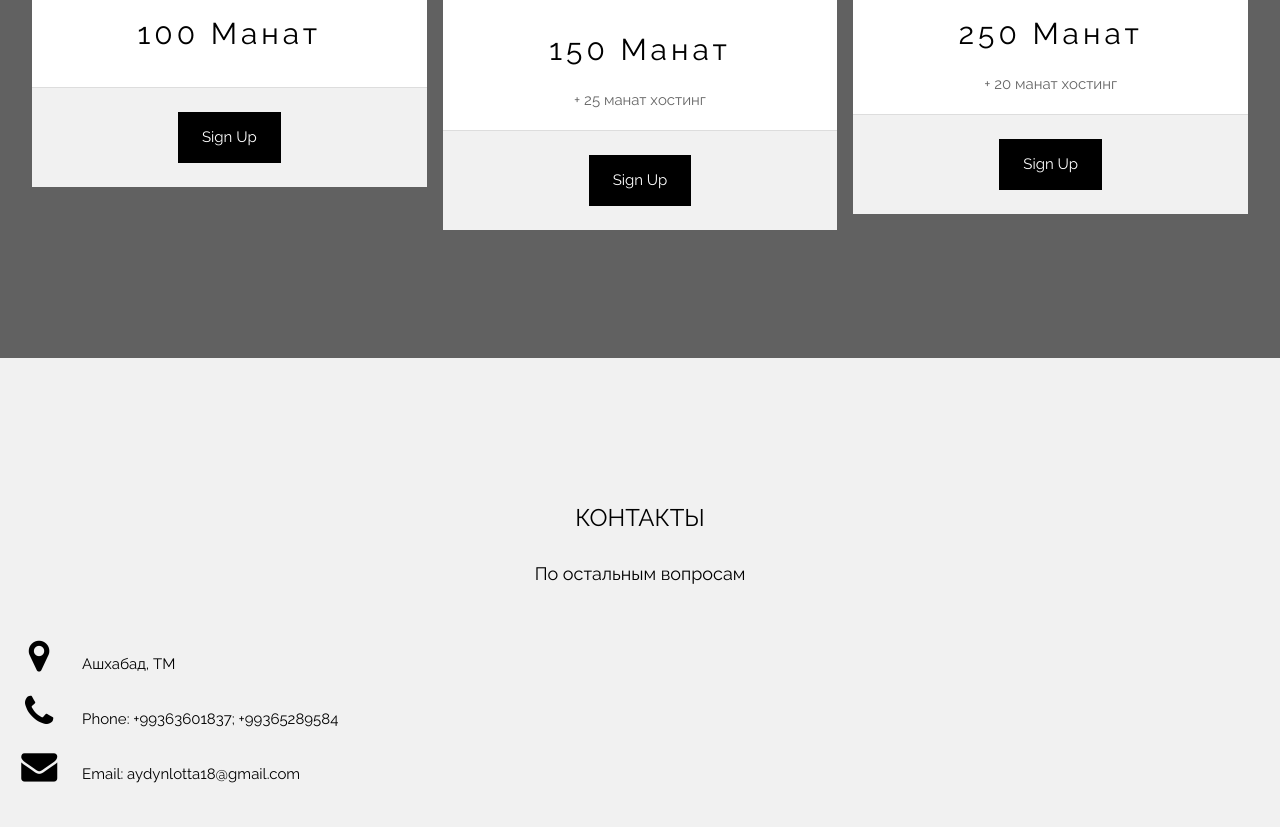
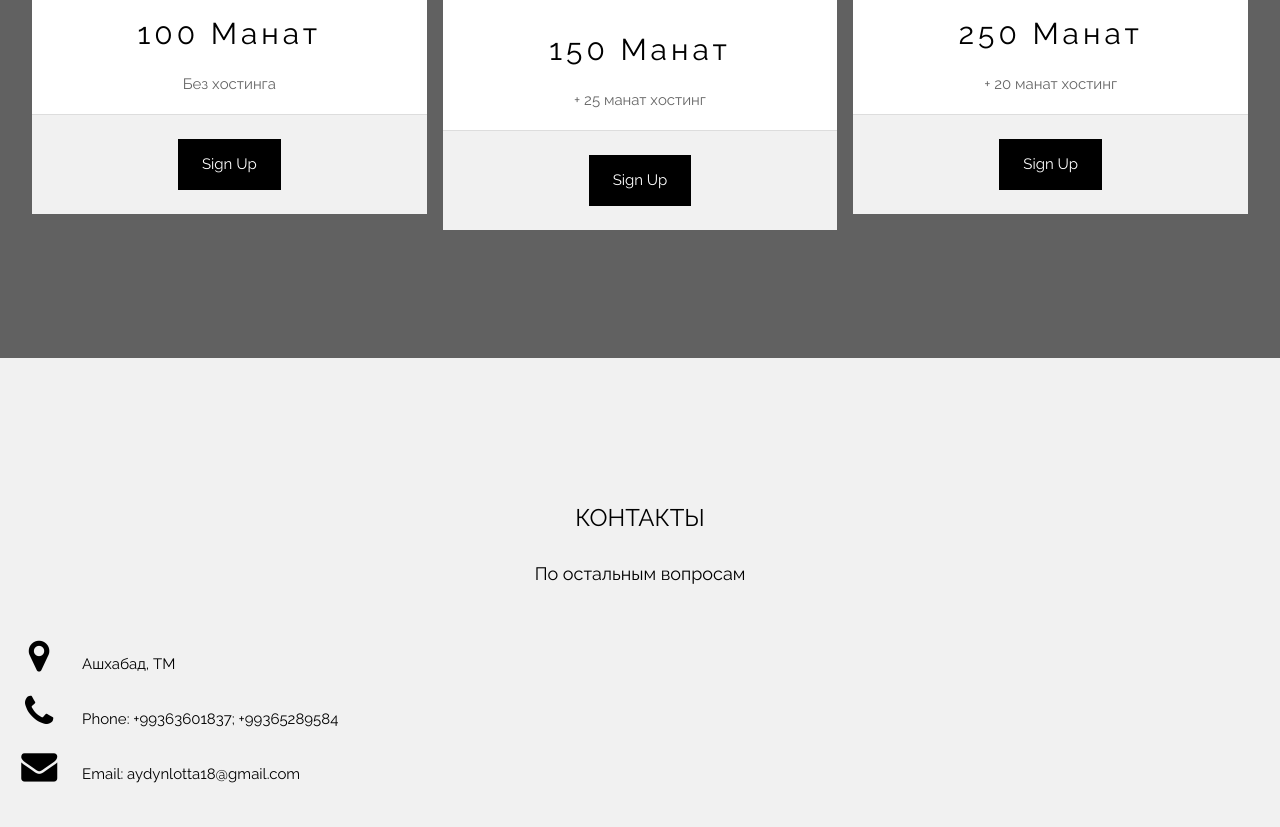
Before and after one commit to milford-coin/tokentake.github.io, a plain HTML site: page index.html in a window 1280 px wide. Shown: the part 2096-2923 px from the top of the page. Drawn offline with nearby package versions, Linux system fonts and the light colour scheme.

Commit message:
Update index.html

```diff
--- a/index.html
+++ b/index.html
@@ -116,7 +116,7 @@ body, html {
         <li class="w3-padding-16"><b>Без</b> Хостинга</li>
         <li class="w3-padding-16">
           <h2 class="w3-wide">100 Манат</h2>
-          <span class="w3-opacity"></span>
+          <span class="w3-opacity">Без хостинга</span>
         </li>
         <li class="w3-light-grey w3-padding-24">
          <a href="mailto:aydynlotta18@gmail.com?subject=Хочу заказать сайт&body=Здраствуйте! " style="text-decoration: none;"><button class="w3-button w3-black w3-padding-large">Sign Up</button>
```
